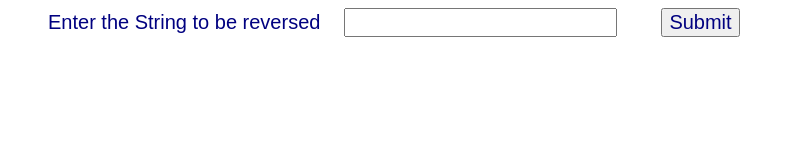
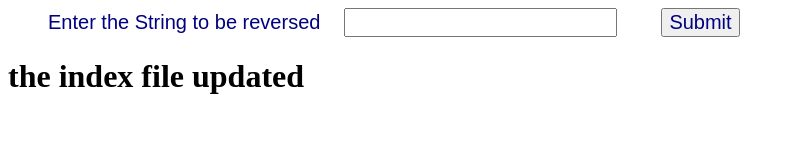
Before and after one commit to nandinivijay/gitdemocicd, a plain HTML site: page index.html in a window 1280 px wide. Shown: the whole page, without its empty margins (0-795 px from the left). Drawn offline with Linux system fonts and the light colour scheme.

Commit message:
updated index.html

```diff
--- a/index.html
+++ b/index.html
@@ -1,7 +1,7 @@
 <!--- HTML form data --->
 <html>
 <head>
-<title> ReverseString Checker 1</title>
+<title> ReverseString Checker magic</title>
 <link rel="stylesheet" href="main.css">
 
 </head>
@@ -14,7 +14,7 @@
 </form>
 <p id= "demo"></p>
 <script src="main.js"></script>
-
+<h1> the index file updated</h1>
 </body>
 
 </html>
```
